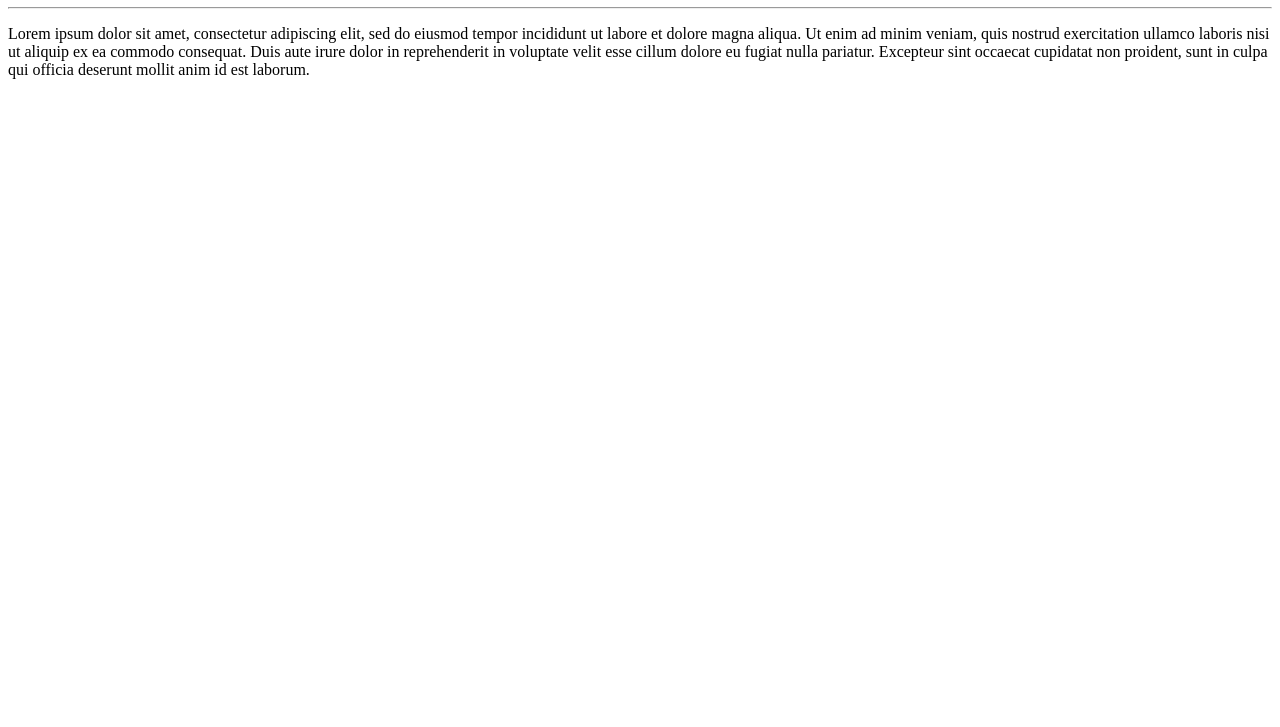
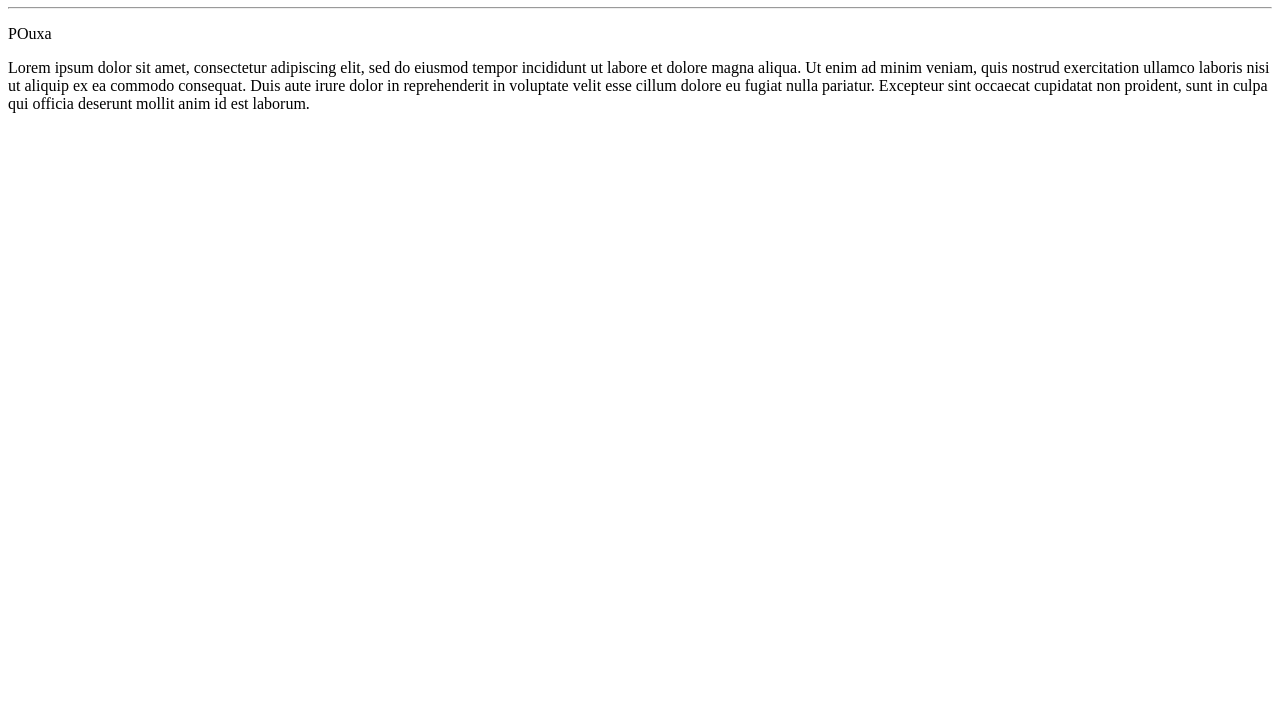
Before and after one commit to Hisashiluciano/Ola-Mundo, a plain HTML site: page Index.html in a window 1280 px wide. Shown: the part 73-800 px from the top of the page. Drawn offline with Linux system fonts and the light colour scheme.

Commit message:
Update Index.html

```diff
--- a/Index.html
+++ b/Index.html
@@ -9,6 +9,7 @@
 <body>
     <h1>Olá, Mundo!</h1>
     <hr>
+    <p>POuxa</p>
     <p>Lorem ipsum dolor sit amet, consectetur adipiscing elit, sed do eiusmod tempor incididunt ut labore et dolore magna aliqua. Ut enim ad minim veniam, quis nostrud exercitation ullamco laboris nisi ut aliquip ex ea commodo consequat. Duis aute irure dolor in reprehenderit in voluptate velit esse cillum dolore eu fugiat nulla pariatur. Excepteur sint occaecat cupidatat non proident, sunt in culpa qui officia deserunt mollit anim id est laborum.</p>
 
 </body>
```
